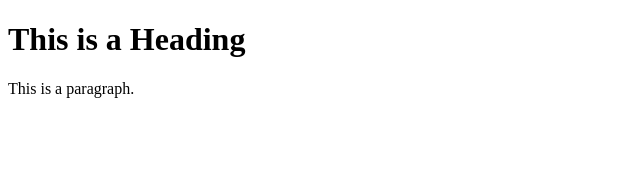
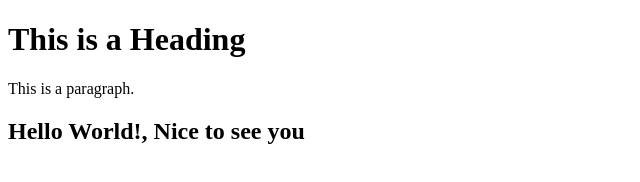
Before and after one commit to BBCHomosapien/VeriPhy-, a plain HTML site: page index.html in a window 1280 px wide. Shown: the whole page, without its empty margins (0-640 px from the left). Drawn offline with Linux system fonts and the light colour scheme.

Commit message:
hello world change

```diff
--- a/index.html
+++ b/index.html
@@ -8,5 +8,7 @@
 <h1>This is a Heading</h1>
 <p>This is a paragraph.</p>
 
+<h2>Hello World!, Nice to see you</h2>
+
 </body>
 </html>
```
